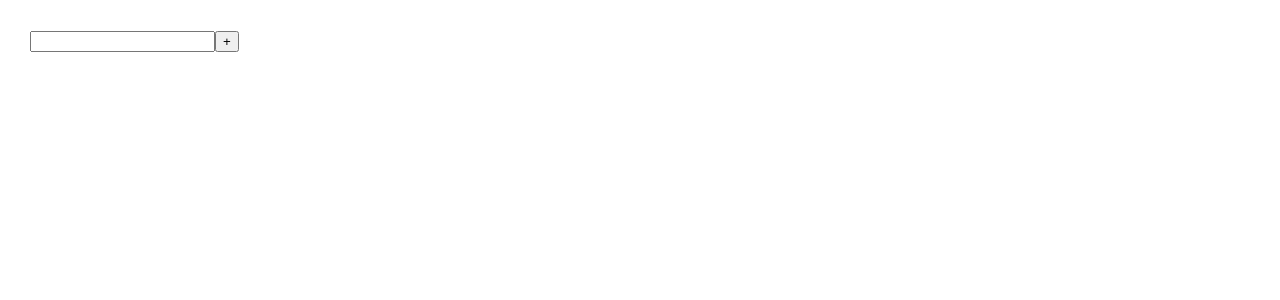
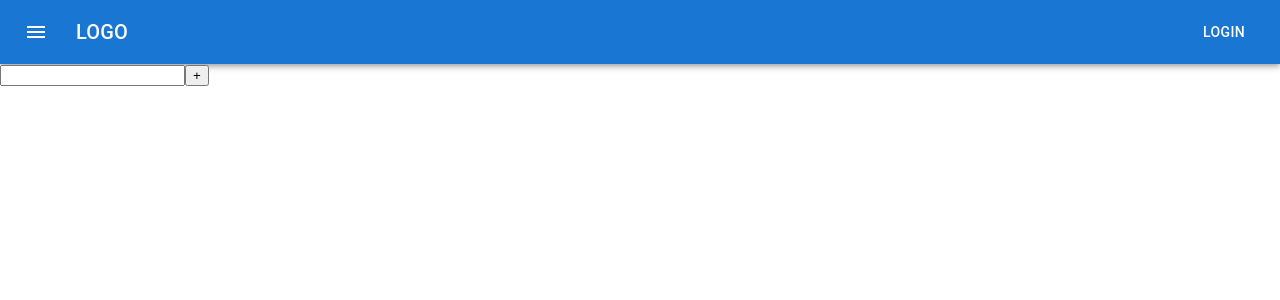
Before and after one commit to DaniyelGit/Todolist, a React (Create React App) app: page / in a window 1280 px wide. Shown: the top 300 px of the page. Built offline with nearby package versions, Linux system fonts and the light colour scheme.

Commit message:
added component Header.tsx from materialUI

```diff
--- a/src/App.css
+++ b/src/App.css
@@ -1,3 +1,4 @@
+/*
 .App {
   padding: 30px;
   display: flex;
@@ -6,3 +7,8 @@
 .App > div {
   margin-right: 50px;
 }
+*/
+
+a {
+    cursor: pointer;
+}
--- a/src/App.tsx
+++ b/src/App.tsx
@@ -8,6 +8,9 @@
 import {useDispatch, useSelector} from "react-redux";
 import {AppRootStateType} from "./redux/store";
 import {TodolistDomainType} from "./redux/reducers/todolists-reducer";
+import {AppBar, Box, Button, IconButton, Toolbar, Typography} from "@mui/material";
+import Menu from '@mui/icons-material/Menu';
+import {Header} from "./components/Header/Header";
 
 
 export const App = () => {
@@ -21,6 +24,7 @@
 
    return (
       <div className="App">
+         <Header/>
          <div>
             <AddItemForm addItem={addTodolist}/>
          </div>
--- /dev/null
+++ b/src/components/Header/Header.tsx
@@ -0,0 +1,27 @@
+import React from 'react';
+import {AppBar, Box, Button, IconButton, Toolbar, Typography} from "@mui/material";
+import Menu from "@mui/icons-material/Menu";
+
+export const Header = () => {
+   return (
+      <Box sx={{flexGrow: 1}}>
+         <AppBar position="static">
+            <Toolbar>
+               <IconButton
+                  size="large"
+                  edge="start"
+                  color="inherit"
+                  aria-label="menu"
+                  sx={{ mr: 2 }}
+               >
+                  <Menu />
+               </IconButton>
+               <Typography variant="h6" component="a" sx={{ flexGrow: 1, textTransform: "uppercase" }}>
+                  Logo
+               </Typography>
+               <Button color="inherit">Login</Button>
+            </Toolbar>
+         </AppBar>
+      </Box>
+   );
+};
```
